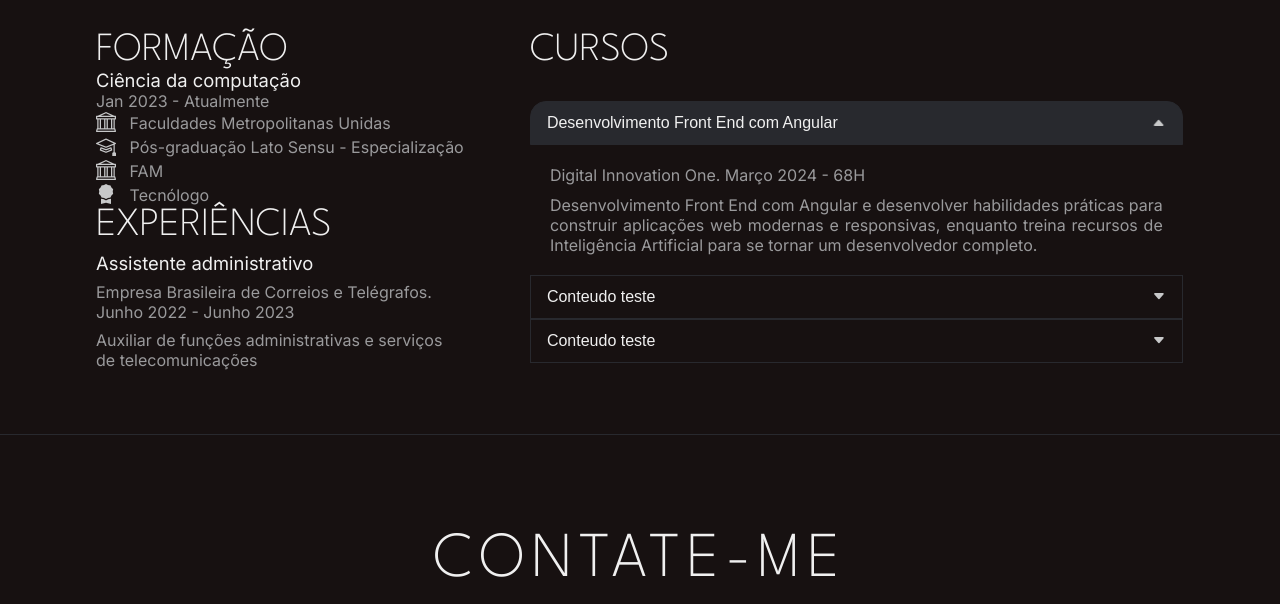
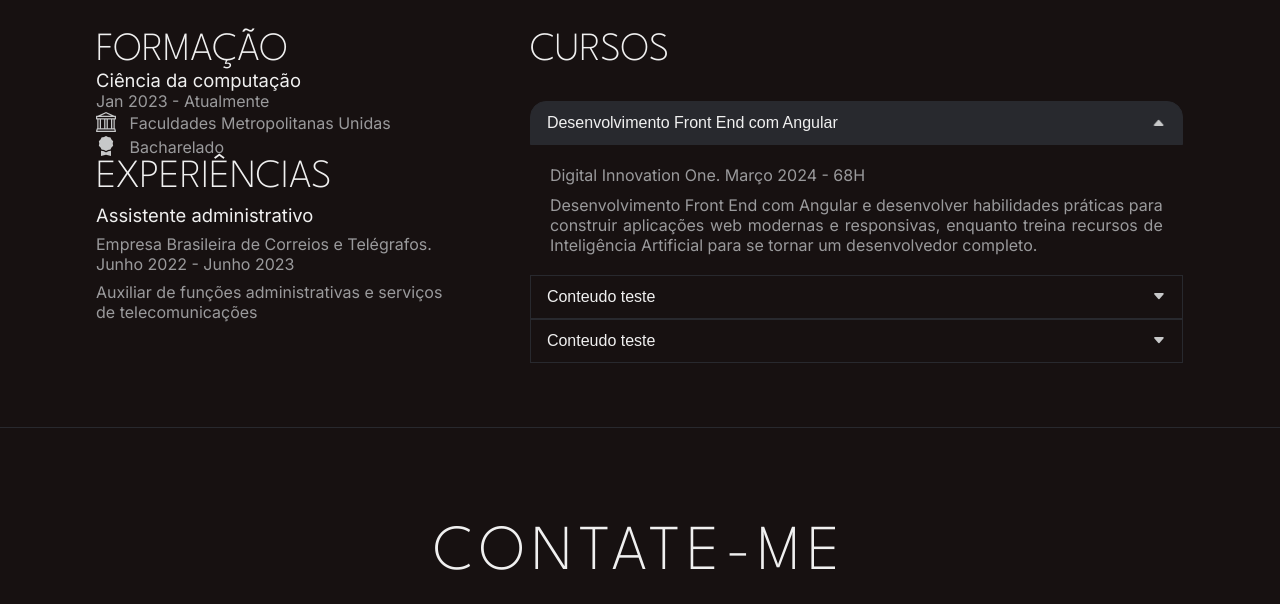
Before and after one commit to kaykyth181/sitesabado, a plain HTML site: page index.html in a window 1280 px wide. Shown: the part 3480-4084 px from the top of the page. Drawn offline with nearby package versions, Linux system fonts and the light colour scheme.

Commit message:
update index

```diff
--- a/index.html
+++ b/index.html
@@ -287,7 +287,7 @@
                                 </a>
                             </button>
                             <button class="btn">
-                                <a href="https://github.com/guuhferiani/josis-teste"
+                                <a href="https://github.com/kaykyth181"
                                 target="_blank">
                                     <span> Repositório </span>
                                 </a>
@@ -336,7 +336,7 @@
                             <span> Faculdades Metropolitanas Unidas </span>
                         </div>
 
-                        <div class="sobre-icons">
+<!--                         <div class="sobre-icons">
                             <i class="bi bi-mortarboard"> </i>
                             <span> Pós-graduação Lato Sensu - Especialização </span>
                         </div>
@@ -345,10 +345,10 @@
                             <i class="bi bi-bank"> </i>
                             <span> FAM </span>
                         </div>
-
+     -->
                         <div class="sobre-icons">
                             <i class="bi bi-award-fill"> </i>
-                            <span> Tecnólogo </span>
+                            <span> Bacharelado </span>
                         </div>
                     </div> <!-- fim row 1  -->
 
```
